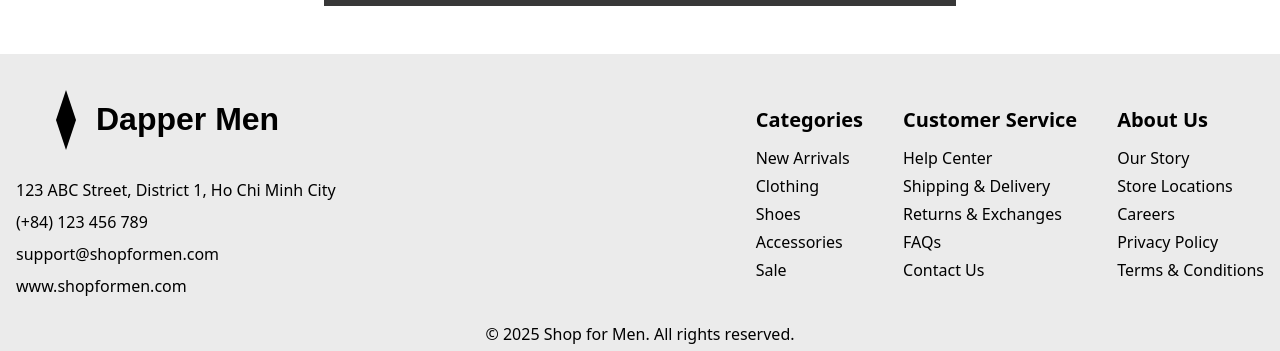
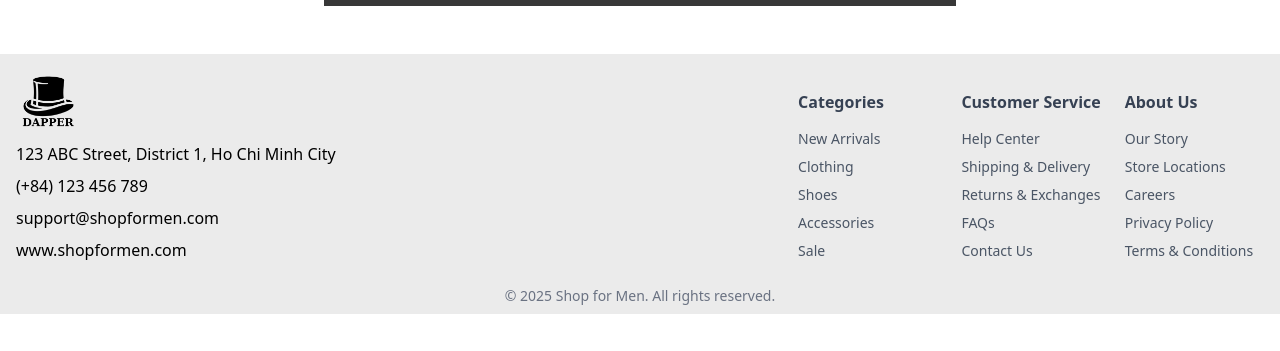
Before and after one commit to phucanhle/dappermen, a Next.js app: page / in a window 1280 px wide. Shown: the part 1628-1979 px from the top of the page. After the commit the page ends 1942 px from the top, so only its background shows below. Built offline with nearby package versions, Linux system fonts and the light colour scheme.

Commit message:
refactor: improve Footer layout & replace Logo SVG with Image

```diff
--- a/src/components/Footer.tsx
+++ b/src/components/Footer.tsx
@@ -3,35 +3,70 @@ import Link from "next/link";
 import { footerData } from "../../constants/footerData";
 
 export default function Footer() {
+    const { address, phone, email, website } =
+        footerData.companyInfo;
+
     return (
         <footer className="bg-[#EBEBEB]">
             <div className="flex justify-between w-full max-w-[1440px] mx-auto p-4 flex-wrap">
-                {/* Company Info */}
                 <div className="flex flex-col gap-2">
                     <Logo />
-                    <span>{footerData.companyInfo.address}</span>
-                    <span>{footerData.companyInfo.phone}</span>
-                    <span>{footerData.companyInfo.email}</span>
-                    <span>{footerData.companyInfo.website}</span>
+                    <span>{address}</span>
+                    <span>{phone}</span>
+                    <span>{email}</span>
+                    <span>{website}</span>
                 </div>
 
-                {/* Dynamic Links */}
-                <div className="flex py-4 gap-10">
+                <div className="grid md:grid-cols-2 lg:grid-cols-3 gap-6">
                     {footerData.links.map((section) => (
-                        <div key={section.title} className="flex flex-col pt-5 gap-2">
-                            <h3 className="text-xl font-bold">{section.title}</h3>
-                            <ul>
-                                {section.items.map((item) => (
-                                    <li key={item.label} className="mt-1">
-                                        <Link href={item.href}>{item.label}</Link>
-                                    </li>
-                                ))}
+                        <div
+                            key={section.title}
+                            className="flex flex-col pt-5 gap-2"
+                        >
+                            <h3 className="text-base font-bold text-gray-700">
+                                {section.title}
+                            </h3>
+                            <ul className="space-y-1">
+                                {section.items.map(
+                                    (item) => (
+                                        <li
+                                            key={item.label}
+                                            className="mt-1"
+                                        >
+                                            <Link
+                                                className="text-sm text-gray-600 hover:text-gray-800 transition-colors duration-200"
+                                                href={
+                                                    item.href
+                                                }
+                                                target={
+                                                    item.href.startsWith(
+                                                        "http"
+                                                    )
+                                                        ? "_blank"
+                                                        : "_self"
+                                                }
+                                                rel={
+                                                    item.href.startsWith(
+                                                        "http"
+                                                    )
+                                                        ? "noopener noreferrer"
+                                                        : undefined
+                                                }
+                                            >
+                                                {item.label}
+                                            </Link>
+                                        </li>
+                                    )
+                                )}
                             </ul>
                         </div>
                     ))}
                 </div>
             </div>
-            <p className="text-center py-2">&copy; {new Date().getFullYear()} Shop for Men. All rights reserved.</p>
+            <p className="text-center py-2 text-sm text-gray-500">
+                &copy; {new Date().getFullYear()} Shop for
+                Men. All rights reserved.
+            </p>
         </footer>
     );
 }
--- a/src/components/Logo.tsx
+++ b/src/components/Logo.tsx
@@ -1,24 +1,22 @@
 import Link from "next/link";
+import Image from "next/image";
+import logoImage from "@/public/logo.png";
 
 export default function Logo() {
     return (
-        <Link href="/" aria-label="Dapper Men Home" className="text-4xl font-bold">
-            <svg width="300" height="100" viewBox="0 0 300 100" xmlns="http://www.w3.org/2000/svg">
-                {/* Biểu tượng cách điệu */}
-                <polygon points="50,20 60,50 50,80 40,50" fill="black" />
-                {/* Tên thương hiệu */}
-                <text
-                    x="80"
-                    y="60"
-                    fontFamily="Arial, sans-serif"
-                    fontSize="32"
-                    fill="black"
-                    fontWeight="bold"
-                    textAnchor="start"
-                >
-                    Dapper Men
-                </text>
-            </svg>
+        <Link
+            href="/"
+            aria-label="Dapper Men Home"
+            className="height-fit"
+        >
+            <Image
+                className="h-16 w-16"
+                src="/logo.png"
+                alt="Dapper Men Logo"
+                width={100}
+                height={100}
+                priority
+            />
         </Link>
     );
 }
```
Also changed, not shown: public/logo.png (added).
